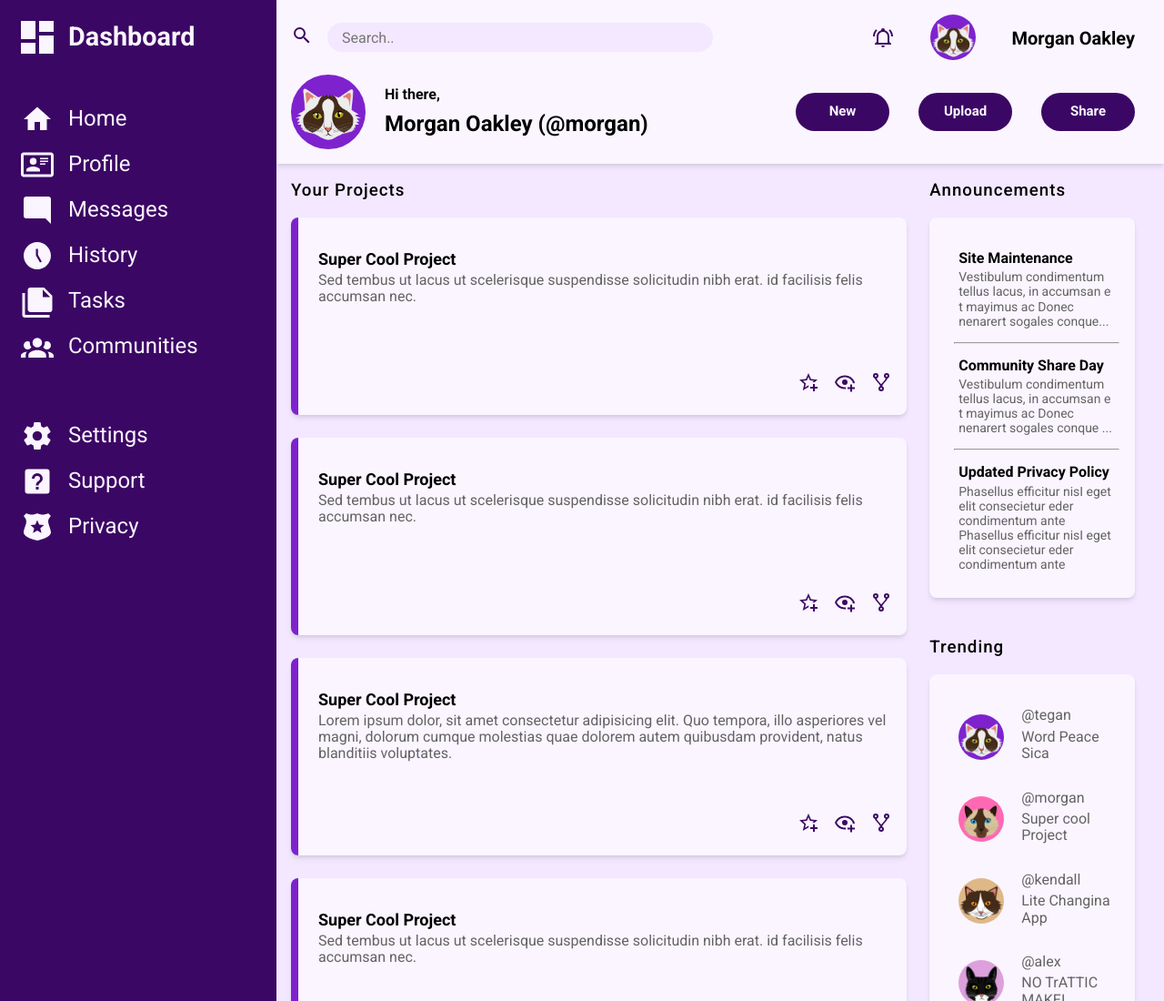
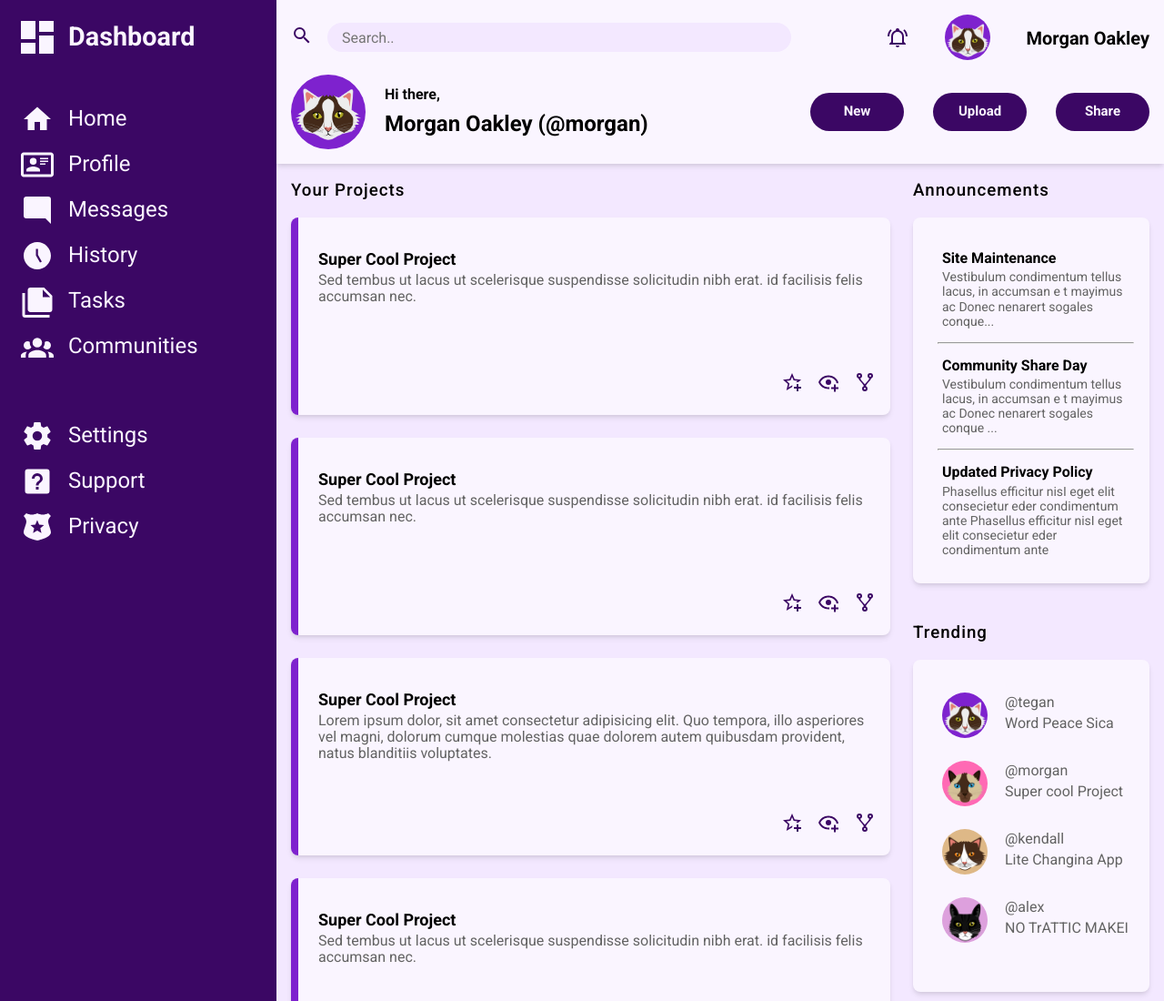
Before and after one commit to Vladimire87/Project-Admin-Dashboard, a plain HTML site: page index.html in a window 1280 px wide. Shown: the top 1100 px of the page at 91% size. Drawn offline with nearby package versions, Linux system fonts and the light colour scheme.

Commit message:
project css grid update

```diff
--- a/css/style.css
+++ b/css/style.css
@@ -36,7 +36,7 @@
   display: grid;
   align-items: center;
   padding-left: 1em;
-  padding-right: 2em;
+  padding-right: 1em;
   padding-bottom: 1em;
   grid-template-rows: repeat(2, 1fr);
   grid-template-columns: repeat(2, 1fr);
@@ -111,10 +111,10 @@
   grid-area: projects;
   background-color: var(--purple-100);
   padding-left: 1em;
-  padding-right: 2em;
+  padding-right: 1em;
   padding-bottom: 1em;
   display: grid;
-  grid-template-columns: 3fr 1fr;
+  grid-template-columns: 4fr 1fr;
   column-gap: 25px;
 }
 
@@ -165,7 +165,7 @@ li {
 input[type="search"] {
   border-radius: 25px;
   width: 100%;
-  min-width: 510;
+  min-width: 510px;
   max-width: 608px;
   height: 32px;
   border: none;
@@ -311,6 +311,7 @@ p {
   display: flex;
   flex-direction: column;
   gap: 25px;
+  min-width: 260px;
 }
 
 .announcements-card {
```
